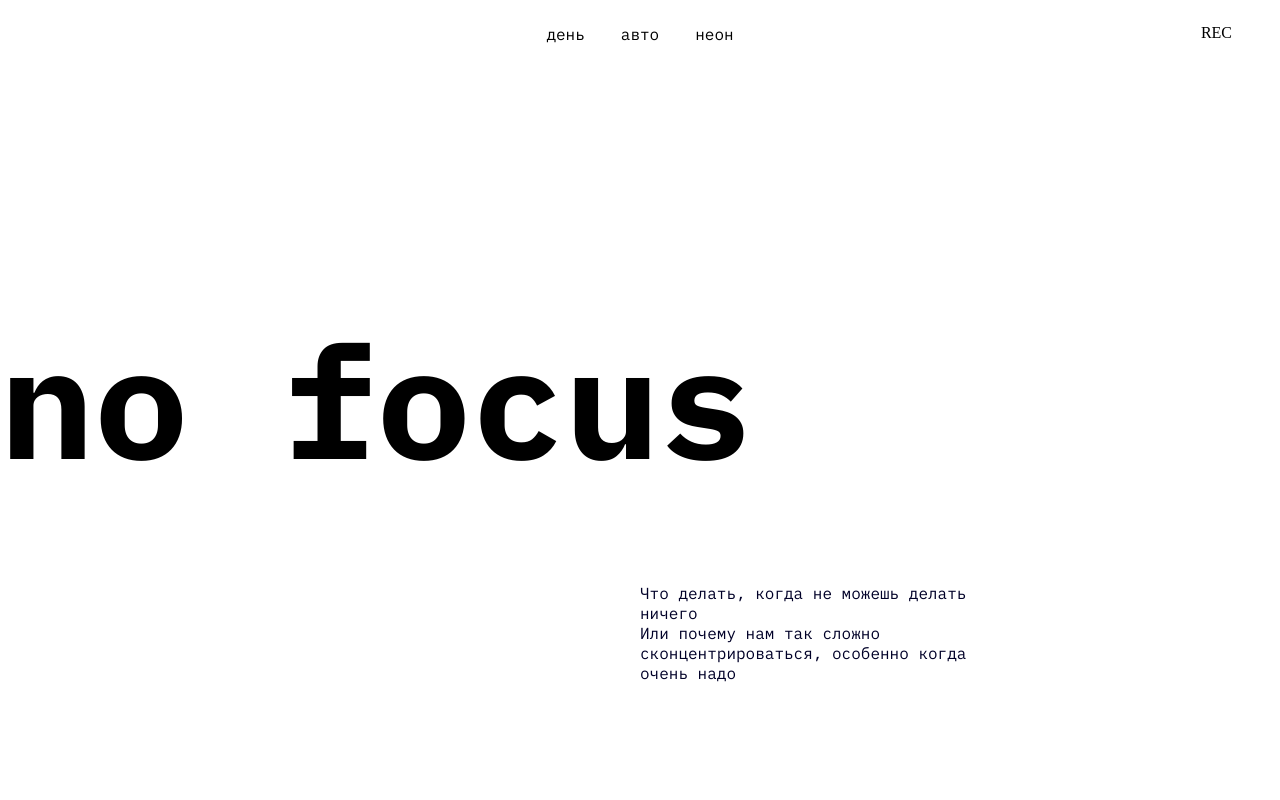
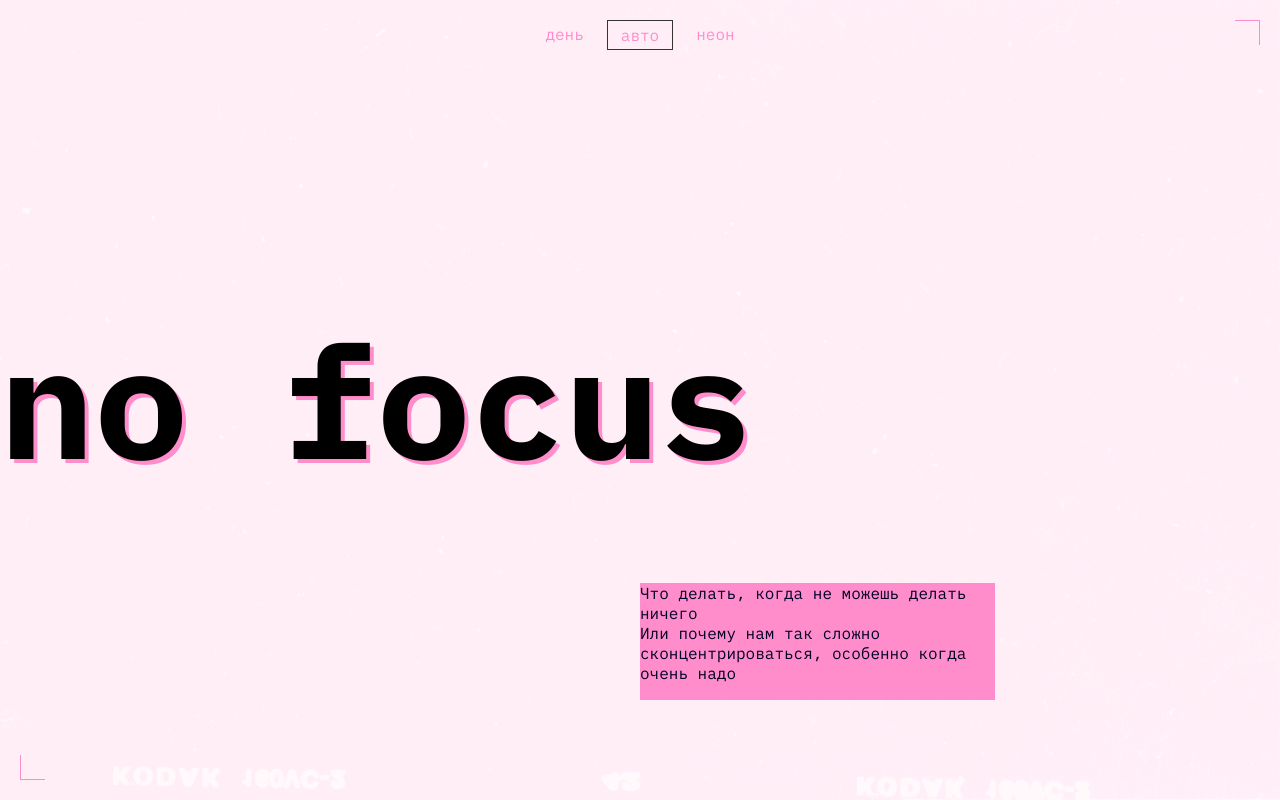
Before and after one commit to Anlaim-coder/slozhno-sosredotochitsya-ad, a plain HTML site: page index.html in a window 1280 px wide. Shown: the top 800 px of the page. Drawn offline with Linux system fonts and the light colour scheme.

Commit message:
Update light.css

```diff
--- a/styles/light.css
+++ b/styles/light.css
@@ -13,4 +13,28 @@
 
 .theme-light .page {
   /* Вам также нужно будет написать ряд подобных селекторов */
+  --background-image: url("../images/cover-image-light.png");
+  --accent-color: #ff8dcb;
+  --accent-color-opacity: #32312d66;
+  --text-color: #353430;
+  --decoration-color: var(--text-color);
+  --background-color: #fff1f7;
+  --header1-color: #ffc2e6;
+  --header2-color: var(--text-color);
+  --header3-color: var(--text-color);
+  --is-light: hidden;
 }
+@media (prefers-color-scheme: light) {
+  :root {
+    --background-image: url("../images/cover-image-light.png");
+    --accent-color: #ff8dcb;
+    --accent-color-opacity: #32312d66;
+    --text-color: #353430;
+    --decoration-color: var(--text-color);
+    --background-color: #fff1f7;
+    --header1-color: #ffc2e6;
+    --header2-color: var(--text-color);
+    --header3-color: var(--text-color);
+    --is-light: hidden;
+    }
+}
```
